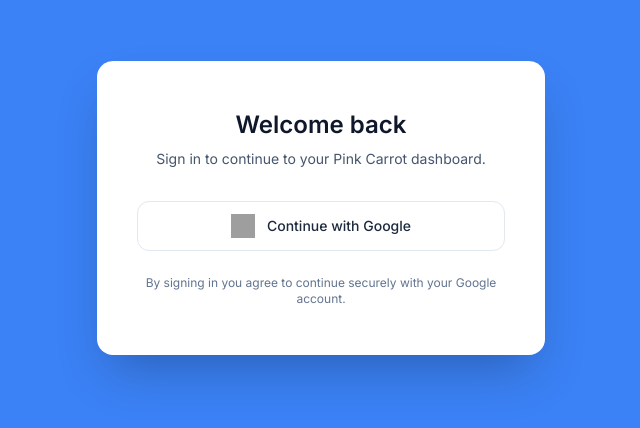
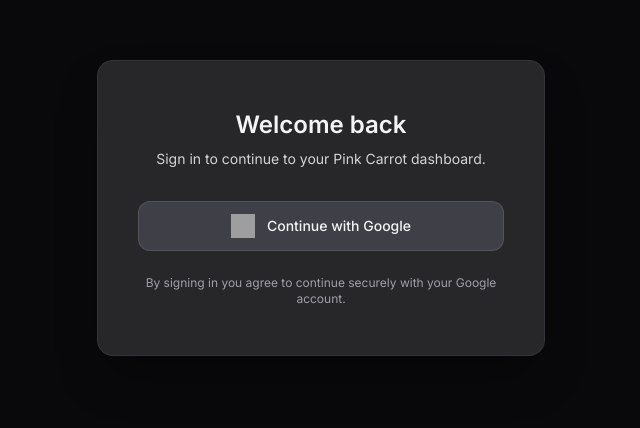
Before and after one commit to pp202/pink-carrot, a Next.js app: page /login in a window 1280 px wide. Shown: the part 192-620 px from the top of the page, without its empty margins (319-959 px from the left). Built offline with nearby package versions, Linux system fonts and the light colour scheme; grey boxes are pictures that could not be loaded; what @radix-ui/themes would draw is missing.

Commit message:
Restyle login screen with dark gray theme

```diff
--- a/src/app/login/page.tsx
+++ b/src/app/login/page.tsx
@@ -3,12 +3,12 @@ import { SSOList } from "./ssoList";
 
 export default function LoginPage() {
   return (
-    <section className="bg-ct-blue-600 min-h-screen">
+    <section className="min-h-screen bg-zinc-950">
       <div className="container mx-auto px-6 py-12 min-h-screen flex justify-center items-center">
-        <div className="w-full max-w-md rounded-2xl bg-white shadow-2xl px-8 py-10 md:px-10 md:py-12">
+        <div className="w-full max-w-md rounded-2xl border border-zinc-600/30 bg-zinc-800 shadow-2xl shadow-black/40 px-8 py-10 md:px-10 md:py-12">
           <header className="mb-8 text-center">
-            <h1 className="text-2xl font-semibold text-slate-900">Welcome back</h1>
-            <p className="mt-2 text-sm text-slate-600">
+            <h1 className="text-2xl font-semibold text-zinc-100">Welcome back</h1>
+            <p className="mt-2 text-sm text-zinc-300">
               Sign in to continue to your Pink Carrot dashboard.
             </p>
           </header>
@@ -19,7 +19,7 @@ export default function LoginPage() {
             </Suspense>
           </main>
 
-          <p className="mt-6 text-center text-xs text-slate-500">
+          <p className="mt-6 text-center text-xs text-zinc-400">
             By signing in you agree to continue securely with your Google account.
           </p>
         </div>
--- a/src/app/login/ssoList.tsx
+++ b/src/app/login/ssoList.tsx
@@ -6,9 +6,9 @@ import classNames from "classnames";
 
 const className = classNames({
   "w-full flex px-7 py-3 justify-center items-center gap-3": true,
-  "rounded-xl border border-slate-200 bg-white text-slate-800": true,
+  "rounded-xl border border-zinc-500/40 bg-zinc-700 text-zinc-100": true,
   "font-medium text-sm transition-colors duration-200": true,
-  "hover:bg-slate-50 focus-visible:outline-none focus-visible:ring-2 focus-visible:ring-slate-500":
+  "hover:bg-zinc-600 focus-visible:outline-none focus-visible:ring-2 focus-visible:ring-zinc-200":
     true,
 });
 
```
